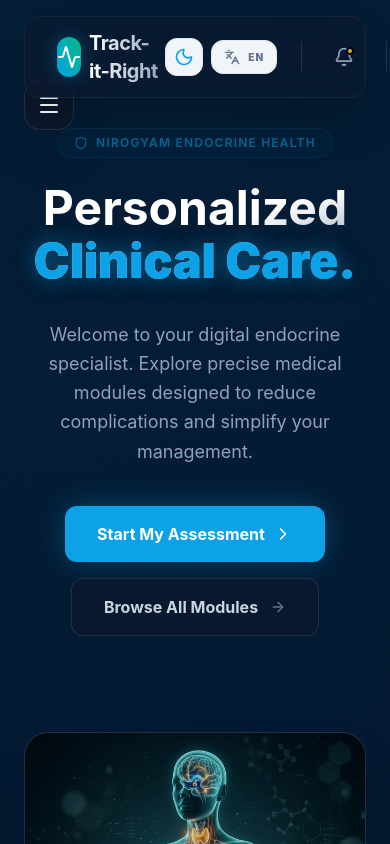
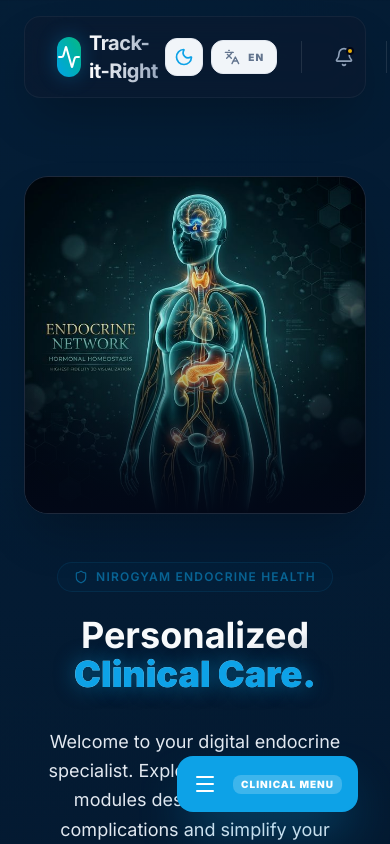
Before and after one commit to beandoc/trackit-right, a Next.js app: page / in a window 390 px wide. Shown: the top 844 px of the page. Built offline with nearby package versions, Linux system fonts and the light colour scheme.

Commit message:
fix: resolve critical UI/UX mobile and design issues

```diff
--- a/src/app/globals.css
+++ b/src/app/globals.css
@@ -58,9 +58,8 @@
 body {
   background: hsl(var(--background));
   color: hsl(var(--foreground));
-  font-family: 'Inter', system-ui, -apple-system, sans-serif;
+  font-family: var(--font-inter), system-ui, -apple-system, sans-serif;
   -webkit-font-smoothing: antialiased;
-  overflow-x: hidden;
 }
 
 @layer components {
--- a/src/app/layout.tsx
+++ b/src/app/layout.tsx
@@ -1,14 +1,9 @@
 import type { Metadata } from "next";
-import { Geist, Geist_Mono } from "next/font/google";
+import { Inter } from "next/font/google";
 import "./globals.css";
 
-const geistSans = Geist({
-  variable: "--font-geist-sans",
-  subsets: ["latin"],
-});
-
-const geistMono = Geist_Mono({
-  variable: "--font-geist-mono",
+const inter = Inter({
+  variable: "--font-inter",
   subsets: ["latin"],
 });
 
@@ -27,10 +22,10 @@ export default function RootLayout({
   return (
     <html
       lang="en"
-      className={`${geistSans.variable} ${geistMono.variable} h-full antialiased`}
+      className={`${inter.variable} antialiased`}
       suppressHydrationWarning
     >
-      <body className="min-h-full flex flex-col bg-background text-foreground transition-colors duration-300">
+      <body className="bg-background text-foreground transition-colors duration-300">
         <ThemeProvider
           attribute="class"
           defaultTheme="dark"
--- a/src/app/page.tsx
+++ b/src/app/page.tsx
@@ -108,25 +108,25 @@ export default function Home() {
         <div className="absolute bottom-0 left-0 w-[600px] h-[600px] bg-secondary/10 blur-[120px] -z-10 rounded-full" />
 
         {/* Hero Section */}
-        <section className="relative pt-32 pb-20 px-6 max-w-7xl mx-auto flex flex-col lg:flex-row items-center gap-12 lg:gap-24 border-b border-white/5">
+        <section className="relative pt-32 pb-20 px-6 max-w-7xl mx-auto flex flex-col-reverse lg:flex-row items-center gap-12 lg:gap-24 border-b border-border">
           <div className="flex-1 text-center lg:text-left z-10">
             <div className="inline-flex items-center gap-2 px-4 py-1.5 rounded-full border border-primary/20 bg-primary/5 text-primary text-xs font-semibold uppercase tracking-widest mb-6 animate-pulse">
               <Shield className="w-3.5 h-3.5" />
               Nirogyam Endocrine Health
             </div>
 
-            <h1 className="text-5xl lg:text-7xl font-bold font-display leading-[1.1] mb-8 bg-clip-text text-transparent bg-gradient-to-br from-white via-white to-slate-500">
+            <h1 className="text-4xl sm:text-5xl lg:text-7xl font-bold font-display leading-[1.1] mb-8 bg-clip-text text-transparent bg-gradient-to-br from-foreground via-foreground to-slate-500">
               Personalized <br /> <span className="text-primary text-glow font-black">Clinical Care.</span>
             </h1>
 
-            <p className="text-lg text-slate-400 max-w-xl mb-10 leading-relaxed mx-auto lg:mx-0">
+            <p className="text-lg text-muted-foreground max-w-xl mb-10 leading-relaxed mx-auto lg:mx-0">
               Welcome to your digital endocrine specialist. Explore precise medical modules designed to reduce complications and simplify your management.
             </p>
 
             <div className="flex flex-col sm:flex-row items-center gap-4 justify-center lg:justify-start">
               <button
                 onClick={() => document.getElementById('clinical-navigator')?.scrollIntoView({ behavior: 'smooth' })}
-                className="group relative px-8 py-4 bg-primary rounded-xl font-bold text-white shadow-[0_0_30px_rgba(14,165,233,0.3)] hover:scale-105 active:scale-95 transition-all flex items-center gap-2 overflow-hidden"
+                className="w-full sm:w-auto group relative px-8 py-4 bg-primary rounded-xl font-bold text-white shadow-[0_0_30px_rgba(14,165,233,0.3)] hover:scale-105 active:scale-95 transition-all flex items-center justify-center gap-2 overflow-hidden"
               >
                 <span className="relative z-10 font-bold">Start My Assessment</span>
                 <ChevronRight className="relative z-10 w-5 h-5 group-hover:translate-x-1 transition-transform" />
@@ -134,7 +134,7 @@ export default function Home() {
 
               <button
                 onClick={() => document.getElementById('specialist-hub')?.scrollIntoView({ behavior: 'smooth' })}
-                className="group px-8 py-4 bg-slate-900/50 backdrop-blur-md border border-white/10 rounded-xl font-bold text-slate-300 hover:bg-slate-800/60 transition-all flex items-center gap-3"
+                className="w-full sm:w-auto group px-8 py-4 bg-white/5 dark:bg-slate-900/50 backdrop-blur-md border border-border rounded-xl font-bold text-foreground hover:bg-white/10 dark:hover:bg-slate-800/60 transition-all flex items-center justify-center gap-3"
               >
                 Browse All Modules
                 <ArrowRight className="w-4 h-4 text-slate-500 group-hover:translate-x-1 transition-transform" />
@@ -144,16 +144,16 @@ export default function Home() {
 
           <div className="flex-1 relative w-full lg:w-auto mt-12 lg:mt-0 max-w-2xl">
             <div className="relative z-10">
-              <div className="rounded-3xl border border-white/10 overflow-hidden shadow-2xl glass-card relative group">
+              <div className="rounded-3xl border border-border overflow-hidden shadow-2xl glass-card relative group max-h-[40vh] sm:max-h-[50vh] lg:max-h-none">
                 <Image
                   src="/assets/images/hero_endocrine.png"
                   alt="Endocrine Portal"
                   width={700}
                   height={700}
-                  className="w-full h-auto opacity-80 group-hover:opacity-100 transition-opacity"
+                  className="w-full h-auto opacity-90 lg:opacity-80 group-hover:opacity-100 transition-opacity object-cover"
                   priority
                 />
-                <div className="absolute inset-0 bg-gradient-to-t from-[#020617] via-transparent to-transparent" />
+                <div className="absolute inset-0 bg-gradient-to-t from-background via-transparent to-transparent" />
               </div>
             </div>
           </div>
--- a/src/components/Sidebar.tsx
+++ b/src/components/Sidebar.tsx
@@ -35,9 +35,10 @@ export function Sidebar() {
       {/* Mobile Toggle Button */}
       <button
         onClick={() => setIsOpen(true)}
-        className="fixed top-20 left-6 z-[45] lg:hidden p-3 rounded-2xl bg-slate-900/80 backdrop-blur-xl border border-white/10 text-white shadow-2xl"
+        className="fixed bottom-8 right-8 z-[120] lg:hidden p-4 rounded-2xl bg-primary text-white shadow-2xl shadow-primary/40 hover:scale-105 active:scale-95 transition-all flex items-center gap-4 group"
       >
         <Menu className="w-6 h-6" />
+        <span className="text-[10px] font-black uppercase tracking-widest bg-white/20 px-2 py-0.5 rounded-lg">Clinical Menu</span>
       </button>
 
       {/* Sidebar Overlay (Mobile) */}
```
